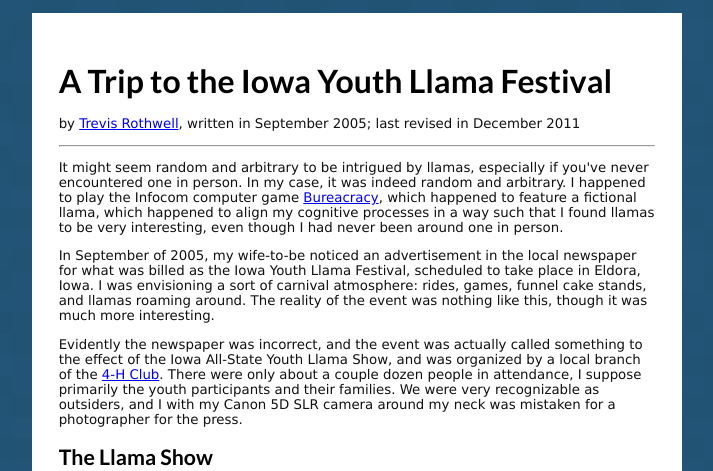
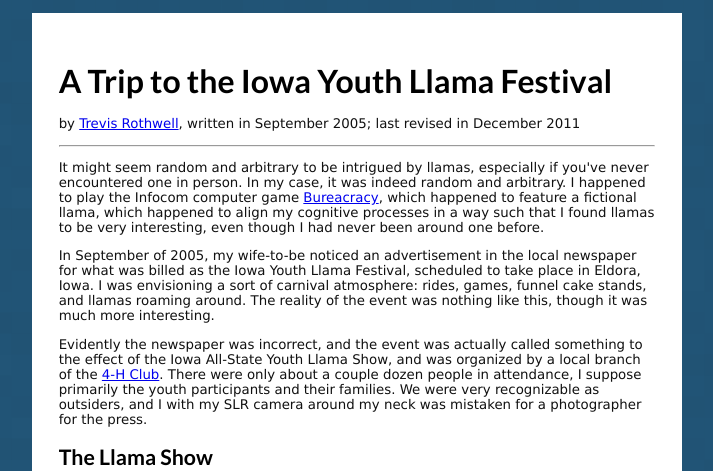
Before and after one commit to tjr/tjr.github.com, a Jekyll site: the page writing/llama-festival.html, which Jekyll copies as it is, in a window 1280 px wide, cut to the strip 0-471 px from the top of the page. Shown: the whole strip, without its empty margins (283-996 px from the left). Built offline with Jekyll 4.4.1, drawn with Linux system fonts in a browser that asks for light colours.

Commit message:
Update writing/llama-festival.html

```diff
--- a/writing/llama-festival.html
+++ b/writing/llama-festival.html
@@ -19,7 +19,7 @@ never encountered one in person. In my case, it was indeed random and arbitrary.
 happened to play the Infocom computer game <a href="http://www.csd.uwo.ca/Infocom/bureaucracy.html">Bureacracy</a>,
 which happened to feature a fictional llama, which happened to align my cognitive processes
 in a way such that I found llamas to be very interesting, even though I had never been
-around one in person.
+around one before.
 
 <p>
 In September of 2005, my wife-to-be noticed an advertisement in the local newspaper for
@@ -33,7 +33,7 @@ Evidently the newspaper was incorrect, and the event was actually called somethi
 of the Iowa All-State Youth Llama Show, and was organized by a local branch of the
 <a href="http://www.4-h.org/">4-H Club</a>. There were only about a couple dozen people in
 attendance, I suppose primarily the youth participants and their families. We were very
-recognizable as outsiders, and I with my Canon 5D SLR camera around my neck was mistaken for
+recognizable as outsiders, and I with my SLR camera around my neck was mistaken for
 a photographer for the press.
 
 <h2>The Llama Show</h2>
```
